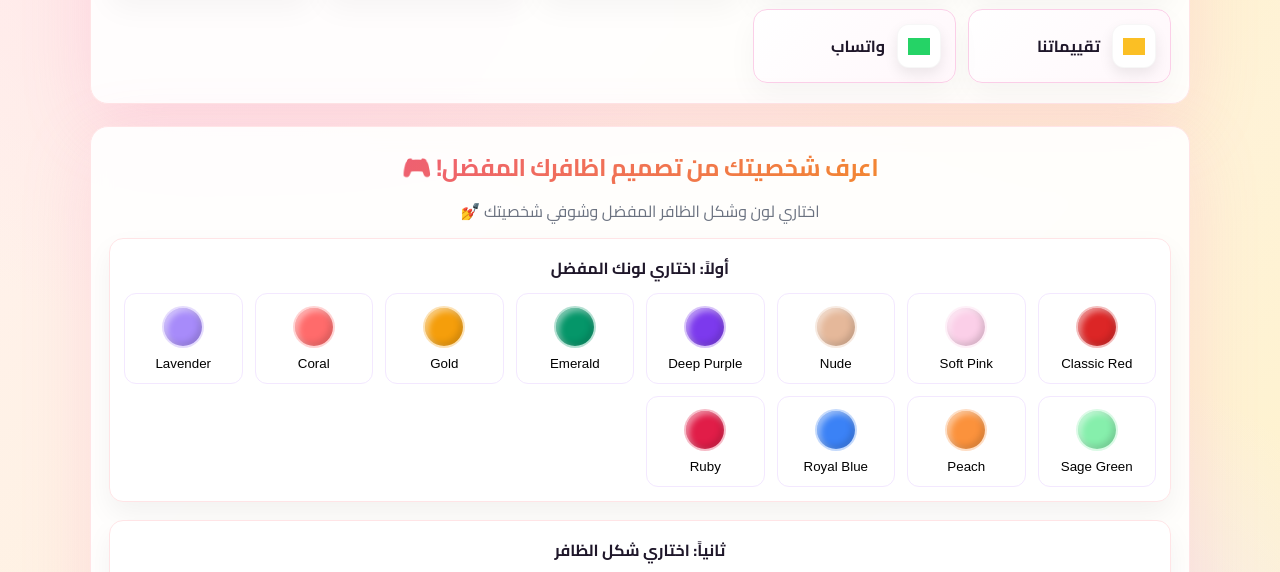
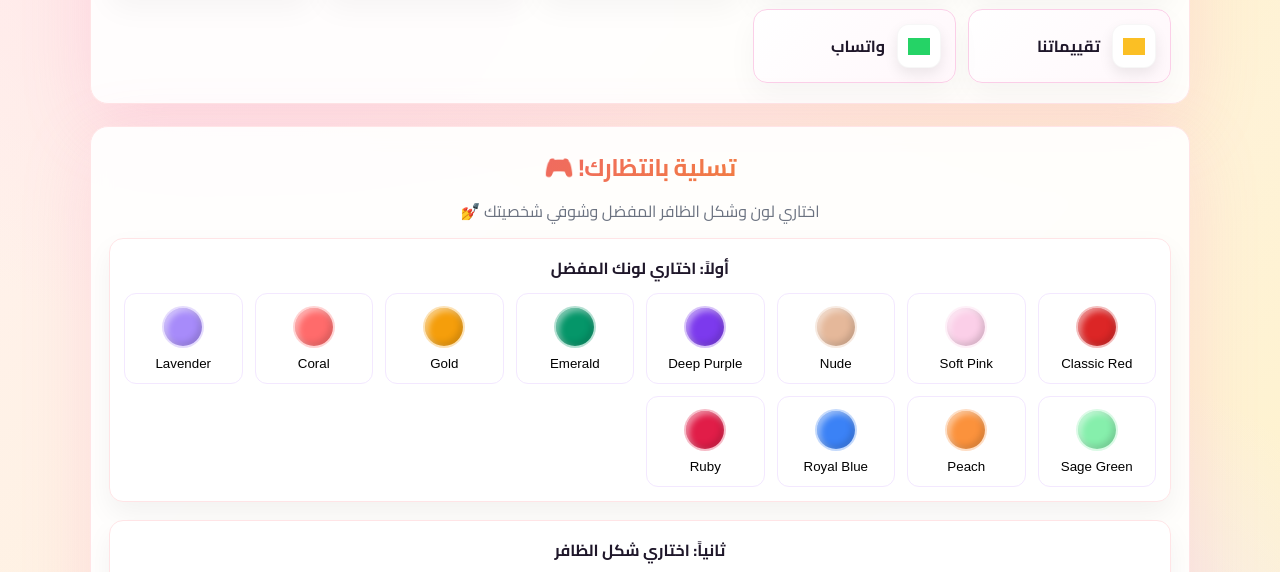
Before and after one commit to hsnshehata/ghazal, a website: page index.html in a window 1280 px wide. Shown: the part 217-789 px from the top of the page. Drawn offline with Linux system fonts and the light colour scheme; grey boxes are pictures that could not be loaded.

```diff
--- a/index.html
+++ b/index.html
@@ -408,7 +408,7 @@
 
     <section class="card">
       <div class="card-header">
-        <h2 class="section-title">اعرف شخصيتك من تصميم اظافرك المفضل! 🎮</h2>
+        <h2 class="section-title">تسلية بانتظارك! 🎮</h2>
         <p class="muted">اختاري لون وشكل الظافر المفضل وشوفي شخصيتك 💅</p>
       </div>
 
```
